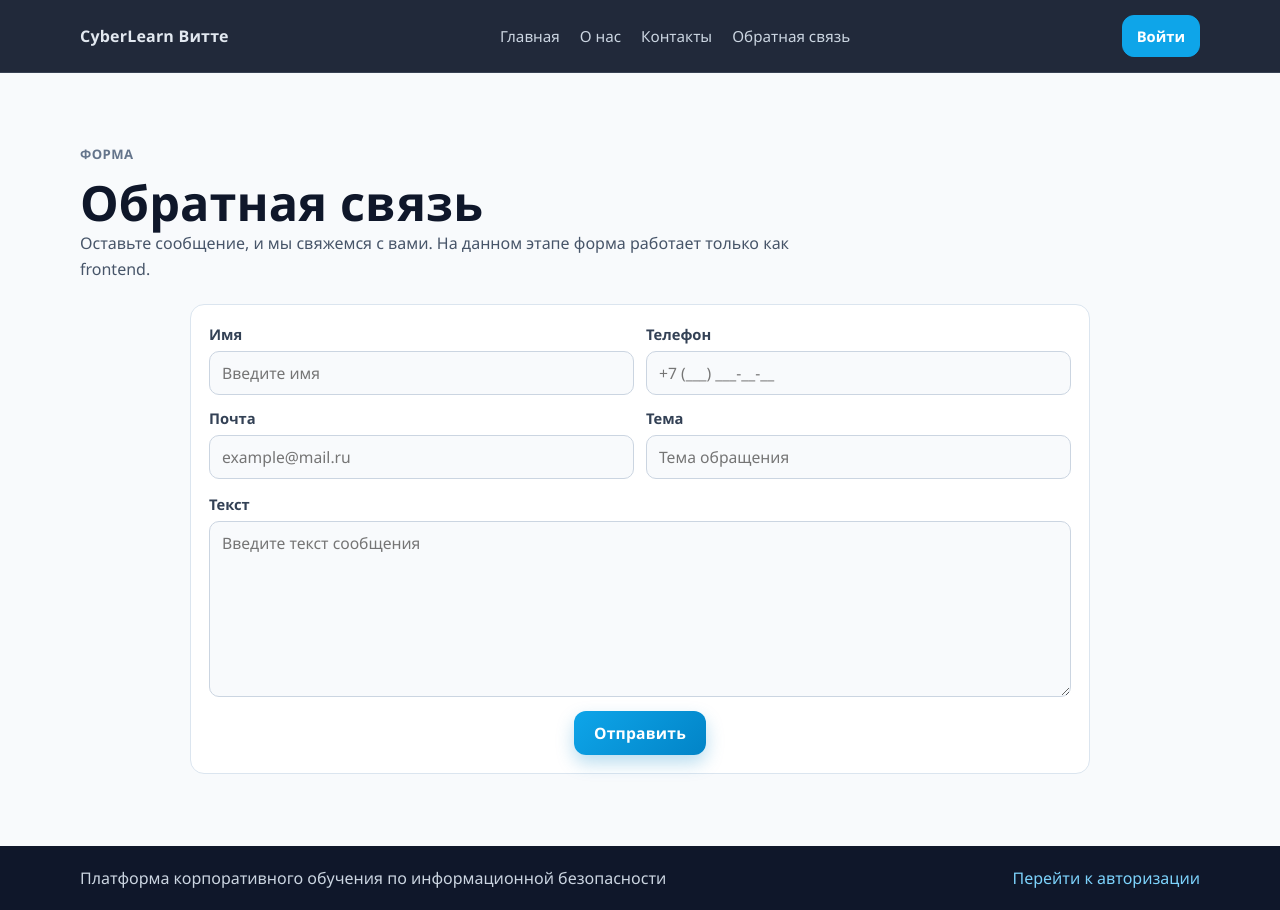
After one commit to corpedu1/corpedu, a Django app: page /feedback/ in a window 1280 px wide. The commit adds this page. Run offline with Django 5.2, Linux system fonts and the light colour scheme.

Commit message:
Created feedback form page

```diff
--- a/app/urls.py
+++ b/app/urls.py
@@ -22,5 +22,6 @@ urlpatterns = [
     path('', views.landing, name='landing'),
     path('about/', views.about, name='about'),
     path('contacts/', views.contacts, name='contacts'),
+    path('feedback/', views.feedback, name='feedback'),
     path('admin/', admin.site.urls),
 ]
--- a/app/views.py
+++ b/app/views.py
@@ -24,3 +24,10 @@ def contacts(request):
     Отображает страницу «Контакты».
     """
     return render(request, "contacts.html")
+
+
+def feedback(request):
+    """
+    Отображает страницу «Обратная связь».
+    """
+    return render(request, "feedback.html")
--- a/static/css/landing.css
+++ b/static/css/landing.css
@@ -492,6 +492,87 @@ a {
     font-size: 0.95rem;
 }
 
+.feedback-form {
+    margin-top: 8px;
+    margin-left: auto;
+    margin-right: auto;
+    max-width: 900px;
+    border: 1px solid #dbe5ef;
+    border-radius: 14px;
+    background: #ffffff;
+    padding: 18px;
+    display: grid;
+    gap: 14px;
+}
+
+.feedback-form__grid {
+    display: grid;
+    grid-template-columns: repeat(2, minmax(0, 1fr));
+    gap: 12px;
+}
+
+.feedback-field {
+    display: grid;
+    gap: 6px;
+}
+
+.feedback-field label {
+    color: #334155;
+    font-size: 0.92rem;
+    font-weight: 700;
+}
+
+.feedback-field input,
+.feedback-field textarea {
+    width: 100%;
+    border: 1px solid #cbd5e1;
+    border-radius: 10px;
+    background: #f8fafc;
+    padding: 10px 12px;
+    font-family: "Circe", "Segoe UI", Arial, sans-serif;
+    font-size: 0.98rem;
+    color: #0f172a;
+}
+
+.feedback-field input:focus,
+.feedback-field textarea:focus {
+    outline: none;
+    border-color: #38bdf8;
+    box-shadow: 0 0 0 2px rgba(56, 189, 248, 0.2);
+}
+
+.feedback-field textarea {
+    resize: vertical;
+    min-height: 160px;
+}
+
+.feedback-submit {
+    justify-self: center;
+    border: 0;
+    border-radius: 12px;
+    background: linear-gradient(135deg, #0ea5e9 0%, #0284c7 100%);
+    color: #ffffff;
+    font-family: "Circe", "Segoe UI", Arial, sans-serif;
+    font-size: 0.98rem;
+    font-weight: 700;
+    letter-spacing: 0.2px;
+    padding: 11px 20px;
+    cursor: pointer;
+    box-shadow: 0 8px 18px rgba(2, 132, 199, 0.28);
+    transition: transform 0.18s ease, box-shadow 0.18s ease, filter 0.18s ease;
+}
+
+.feedback-submit:hover {
+    transform: translateY(-1px);
+    box-shadow: 0 10px 20px rgba(2, 132, 199, 0.34);
+    filter: brightness(1.03);
+}
+
+.feedback-submit:focus {
+    outline: none;
+    box-shadow: 0 0 0 3px rgba(56, 189, 248, 0.25), 0 8px 18px rgba(2, 132, 199, 0.28);
+}
+
 .about-page .about-intro {
     padding: 64px 0 48px;
 }
@@ -805,6 +886,10 @@ a {
         grid-template-columns: 1fr;
     }
 
+    .feedback-form__grid {
+        grid-template-columns: 1fr;
+    }
+
     .about-page .about-intro__layout {
         grid-template-columns: 1fr;
     }
--- /dev/null
+++ b/templates/feedback.html
@@ -0,0 +1,58 @@
+<!DOCTYPE html>
+<html lang="ru">
+<head>
+    <meta charset="UTF-8">
+    <meta name="viewport" content="width=device-width, initial-scale=1.0">
+    <title>Обратная связь | CyberLearn Витте</title>
+    {% load static %}
+    <link rel="stylesheet" href="{% static 'css/landing.css' %}">
+</head>
+<body>
+    {% include "partials/navbar.html" %}
+
+    <main>
+        <section class="section">
+            <div class="container">
+                <p class="section-kicker">Форма</p>
+                <h1>Обратная связь</h1>
+                <p class="section-subtitle">Оставьте сообщение, и мы свяжемся с вами. На данном этапе форма работает только как frontend.</p>
+
+                <form class="feedback-form" action="#" method="post">
+                    <div class="feedback-form__grid">
+                        <div class="feedback-field">
+                            <label for="feedback_name">Имя</label>
+                            <input id="feedback_name" name="name" type="text" placeholder="Введите имя">
+                        </div>
+                        <div class="feedback-field">
+                            <label for="feedback_phone">Телефон</label>
+                            <input id="feedback_phone" name="phone" type="tel" placeholder="+7 (___) ___-__-__">
+                        </div>
+                        <div class="feedback-field">
+                            <label for="feedback_email">Почта</label>
+                            <input id="feedback_email" name="email" type="email" placeholder="example@mail.ru">
+                        </div>
+                        <div class="feedback-field">
+                            <label for="feedback_subject">Тема</label>
+                            <input id="feedback_subject" name="subject" type="text" placeholder="Тема обращения">
+                        </div>
+                    </div>
+
+                    <div class="feedback-field">
+                        <label for="feedback_message">Текст</label>
+                        <textarea id="feedback_message" name="message" rows="7" placeholder="Введите текст сообщения"></textarea>
+                    </div>
+
+                    <button class="feedback-submit" type="submit">Отправить</button>
+                </form>
+            </div>
+        </section>
+    </main>
+
+    <footer class="footer">
+        <div class="container footer__content">
+            <p>Платформа корпоративного обучения по информационной безопасности</p>
+            <a href="/admin/">Перейти к авторизации</a>
+        </div>
+    </footer>
+</body>
+</html>
--- a/templates/partials/navbar.html
+++ b/templates/partials/navbar.html
@@ -5,6 +5,7 @@
             <a href="/">Главная</a>
             <a href="/about/">О нас</a>
             <a href="/contacts/">Контакты</a>
+            <a href="/feedback/">Обратная связь</a>
         </nav>
         <a class="button button--small" href="/admin/">Войти</a>
     </div>
```
